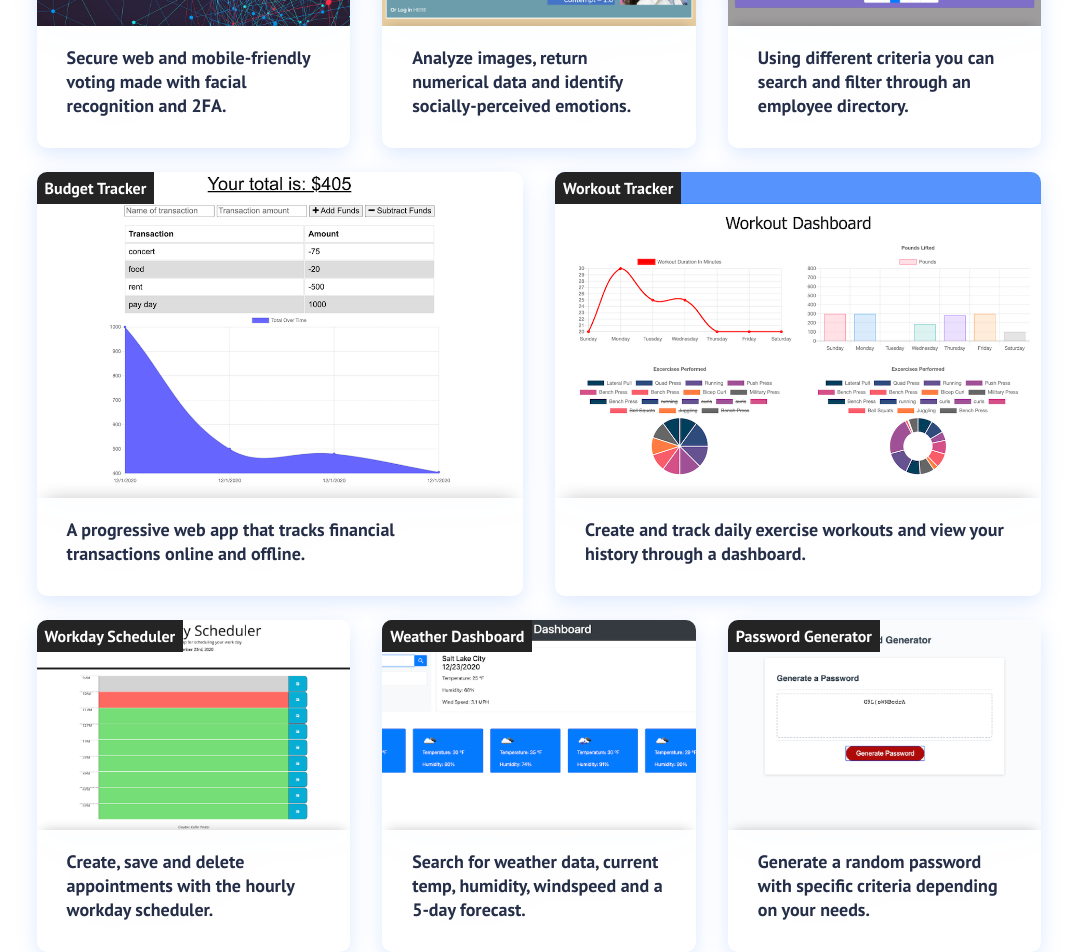
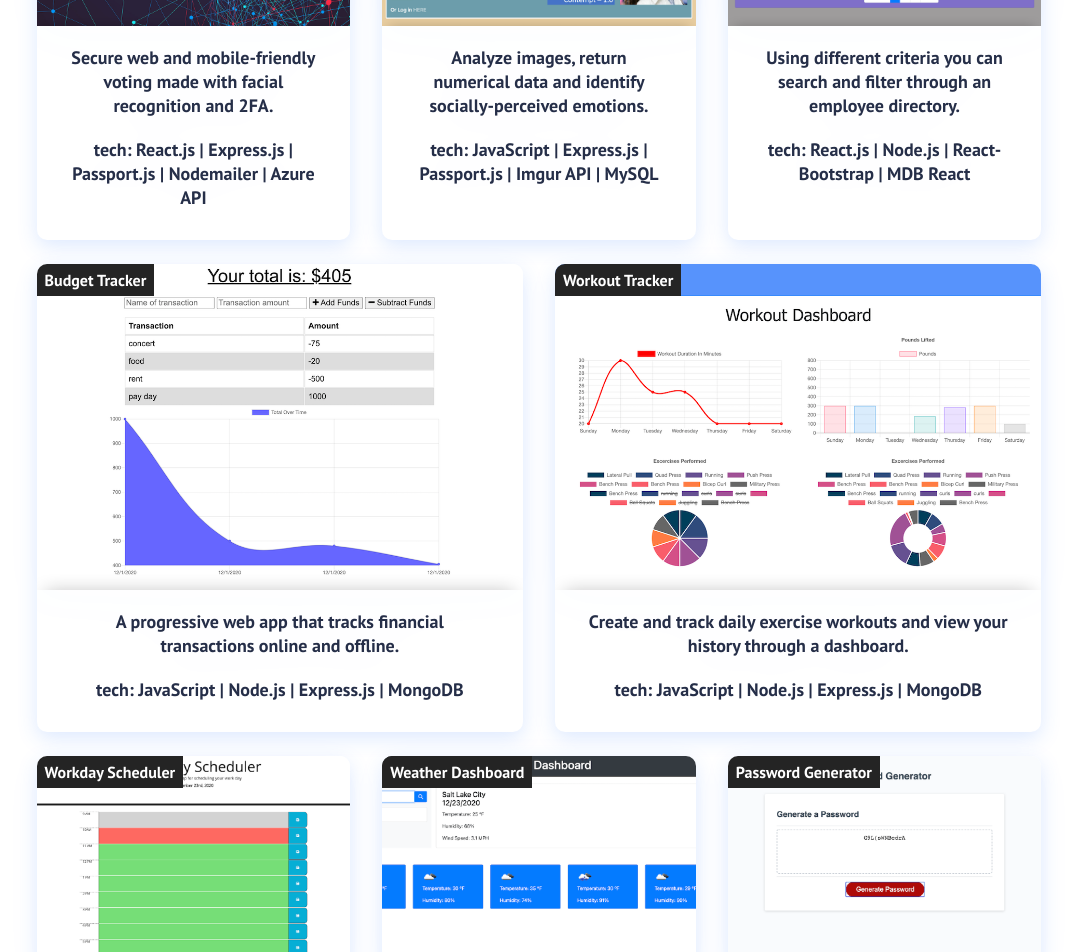
Before and after one commit to portercol/portfolio, a React (Create React App) app: page /portfolio in a window 1280 px wide. Shown: the part 420-1372 px from the top of the page, without its empty margins (101-1178 px from the left). Built offline with nearby package versions, Linux system fonts and the light colour scheme.

Commit message:
made changes to cards, CardItem component

```diff
--- a/src/components/CardItem.js
+++ b/src/components/CardItem.js
@@ -18,7 +18,9 @@ function CardItem(props) {
             />
           </figure>
           <div className='cards__item__info'>
-            <h5 className='cards__item__text'>{props.text}</h5>
+            <h5 className='cards__item__text'>{props.description}</h5>
+            <br/>
+            <h5 className='cards__item__text'>{props.tech}</h5>
           </div>
           {/* <Button style={{ backgroundColor: '#242424' }} variant="contained" size="medium">
             view repo
--- a/src/components/Cards.css
+++ b/src/components/Cards.css
@@ -101,6 +101,8 @@ h1 {
   color: #252e48;
   font-size: 18px;
   line-height: 24px;
+  text-align: center;
+  vertical-align: middle;
 }
 
 @media only screen and (min-width: 1200px) {
--- a/src/components/Cards.js
+++ b/src/components/Cards.js
@@ -14,20 +14,22 @@ function Cards() {
           <ul className='cards__items'>
             <CardItem
               src={sureVote}
-              text='Secure Web & Mobile-friendly voting made with facial recognition and 2FA.'
+              description='Secure web and mobile-friendly voting made with facial recognition and 2FA.'
+              tech='tech: React.js | Express.js | Passport.js | Nodemailer | Azure API'
               label='Sure Vote'
               path='https://young-journey-30565.herokuapp.com/'
-            >
-            </CardItem>
+            />
             <CardItem
               src={emote}
-              text='Analyze images, return numerical data, identify socially-perceived emotions.'
+              description='Analyze images, return numerical data and identify socially-perceived emotions.'
+              tech='tech: JavaScript | Express.js | Passport.js | Imgur API | MySQL'
               label='Emote'
               path='https://intense-chamber-80785.herokuapp.com/'
             />
             <CardItem
               src={empDirect}
-              text='A React app to search and filter a large employee directory with different criteria.'
+              description='Using different criteria you can search and filter through an employee directory.'
+              tech='tech: React.js | Node.js | React-Bootstrap | MDB React'
               label='Employee Directory'
               path='https://calm-crag-68916.herokuapp.com/'
             />
--- a/src/components/PortCards.js
+++ b/src/components/PortCards.js
@@ -6,7 +6,6 @@ import emote from '../images/emote.png';
 import empDirect from '../images/employee-directory.png';
 import budgetTrack from '../images/budget-tracker.png';
 import workoutTrack from '../images/workout-tracker.png';
-import burger from '../images/burger-tyme.png';
 import scheduler from '../images/workday-scheduler.png';
 import weather from '../images/weather-dashboard.png';
 import password from '../images/password-generator.png'
@@ -20,19 +19,22 @@ export default function PortCards() {
           <ul className='cards__items'>
             <CardItem
               src={sureVote}
-              text='Secure web and mobile-friendly voting made with facial recognition and 2FA.'
+              description='Secure web and mobile-friendly voting made with facial recognition and 2FA.'
+              tech='tech: React.js | Express.js | Passport.js | Nodemailer | Azure API'
               label='Sure Vote'
               path='https://young-journey-30565.herokuapp.com/'
             />
             <CardItem
               src={emote}
-              text='Analyze images, return numerical data and identify socially-perceived emotions.'
+              description='Analyze images, return numerical data and identify socially-perceived emotions.'
+              tech='tech: JavaScript | Express.js | Passport.js | Imgur API | MySQL'
               label='Emote'
               path='https://intense-chamber-80785.herokuapp.com/'
             />
             <CardItem
               src={empDirect}
-              text='Using different criteria you can search and filter through an employee directory.'
+              description='Using different criteria you can search and filter through an employee directory.'
+              tech='tech: React.js | Node.js | React-Bootstrap | MDB React'
               label='Employee Directory'
               path='https://calm-crag-68916.herokuapp.com/'
             />
@@ -40,39 +42,38 @@ export default function PortCards() {
           <ul className='cards__items'>
             <CardItem
               src={budgetTrack}
-              text='A progressive web app that tracks financial transactions online and offline.'
+              description='A progressive web app that tracks financial transactions online and offline.'
+              tech='tech: JavaScript | Node.js | Express.js | MongoDB'
               label='Budget Tracker'
               path='https://salty-escarpment-91898.herokuapp.com/'
             />
             <CardItem
               src={workoutTrack}
-              text='Create and track daily exercise workouts and view your history through a dashboard.'
+              description='Create and track daily exercise workouts and view your history through a dashboard.'
+              tech='tech: JavaScript | Node.js | Express.js | MongoDB'
               label='Workout Tracker'
               path='https://fierce-hamlet-55434.herokuapp.com/'
             />
-            {/* <CardItem
-              src={burger}
-              text='Create, save and devour burgers. See a list of both created & devoured burgers.'
-              label='Burger Tyme'
-              path='https://glacial-caverns-34503.herokuapp.com/'
-            /> */}
-            </ul>
-            <ul className='cards__items'>
+          </ul>
+          <ul className='cards__items'>
             <CardItem
               src={scheduler}
-              text='Create, save and delete appointments with the hourly workday scheduler.'
+              description='Create, save and delete appointments with the hourly workday scheduler.'
+              tech='tech: JavaScript | jQuery | Moment.js | Bootstrap'
               label='Workday Scheduler'
               path='https://portercol.github.io/Work-Day-Scheduler/'
             />
             <CardItem
               src={weather}
-              text='Search for weather data, current temp, humidity, windspeed and a 5-day forecast.'
+              description='Search for weather data, current temp, humidity, windspeed and a 5-day forecast.'
+              tech='tech: JavaScript | jQuery | Bootstrap | OpenWeatherMap API'
               label='Weather Dashboard'
               path='https://portercol.github.io/Weather-Dashboard/'
             />
             <CardItem
               src={password}
-              text='Generate a random password with specific criteria depending on your needs.'
+              description='Generate a random password with specific criteria depending on your needs.'
+              tech='tech: JavaScript | HTML5 | CSS'
               label='Password Generator'
               path='https://portercol.github.io/Password-Generator/'
             />
```
